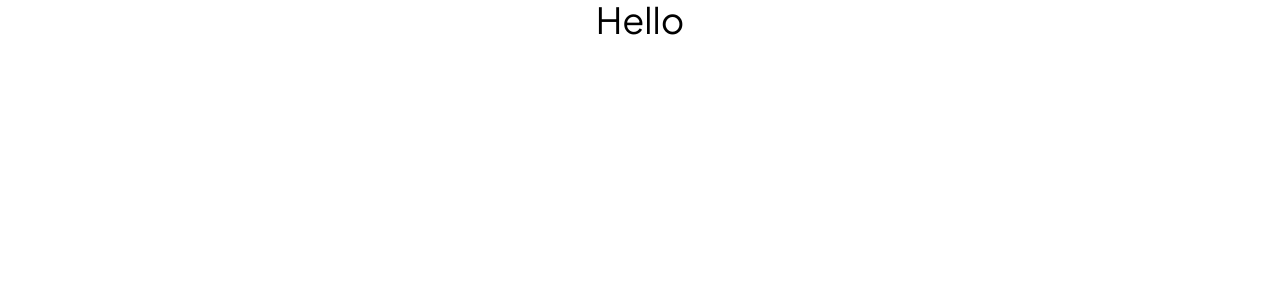
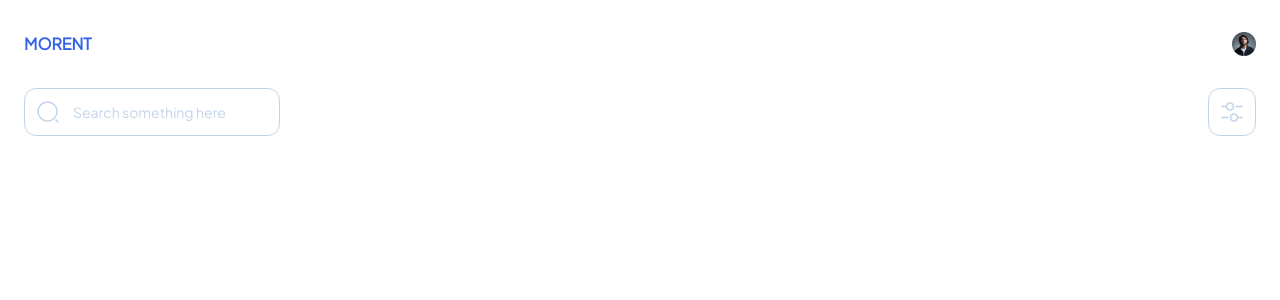
Before and after one commit to amirk1998/Car-Rent-Website, a React (Vite) app: page / in a window 1280 px wide. Shown: the top 300 px of the page. Built offline with nearby package versions, Linux system fonts and the light colour scheme; the HTML template or start-up script is replaced by a standard one.

Commit message:
Styling Home Page

```diff
--- a/src/App.jsx
+++ b/src/App.jsx
@@ -1,7 +1,14 @@
+import { Routes, Route } from 'react-router-dom';
+import routes from './routes';
+
 function App() {
   return (
     <div className='App'>
-      <h1 className='text-center text-4xl'>Hello</h1>
+      <Routes>
+        {routes.map((route) => {
+          return <Route {...route} key={crypto.randomUUID()} />;
+        })}
+      </Routes>
     </div>
   );
 }
--- /dev/null
+++ b/src/Components/Home/HomeComponent.jsx
@@ -0,0 +1,78 @@
+// import profilePhoto from '../../assets/img/profile-1.png';
+// import { ReactComponent as settingIcon } from '../../assets/icons/setting.svg';
+
+const HomeComponent = () => {
+  return (
+    <div className=''>
+      <div className='flex items-center justify-between mt-8'>
+        <div className='text-primary-500 font-bold uppercase ml-6'>Morent</div>
+        <div className='w-6 h-6 rounded-full mr-6 flex items-center justify-center'>
+          <img src={'../../../public/images/profile-1.png'} alt='user' />
+        </div>
+      </div>
+      {/*  */}
+      <div className='flex items-center justify-between px-6 mt-8'>
+        <div className='relative'>
+          <div className='absolute inset-y-0 flex items-center left-3 top-3 w-6 h-6 text-secondary-200 '>
+            <svg
+              aria-hidden='true'
+              xmlns='http://www.w3.org/2000/svg'
+              width='24'
+              height='24'
+              fill='none'
+            >
+              <path
+                stroke='currentColor'
+                strokeLinecap='round'
+                strokeLinejoin='round'
+                strokeWidth='1.5'
+                d='M11.5 21a9.5 9.5 0 1 0 0-19 9.5 9.5 0 0 0 0 19ZM22 22l-2-2'
+              />
+            </svg>
+          </div>
+          <input
+            type='text'
+            className='block h-12 w-64 border border-secondary-200 rounded-xl placeholder-secondary-200 placeholder:text-sm pl-12 text-sm'
+            placeholder='Search something here'
+          />
+        </div>
+        <div className='border rounded-xl border-secondary-200 text-secondary-200 w-12 h-12 flex items-center justify-center'>
+          <svg
+            width='24'
+            height='24'
+            viewBox='0 0 24 24'
+            fill='none'
+            xmlns='http://www.w3.org/2000/svg'
+          >
+            <path
+              d='M22 7.25H16C15.59 7.25 15.25 6.91 15.25 6.5C15.25 6.09 15.59 5.75 16 5.75H22C22.41 5.75 22.75 6.09 22.75 6.5C22.75 6.91 22.41 7.25 22 7.25Z'
+              fill='#c3d4e9'
+            />
+            <path
+              d='M6 7.25H2C1.59 7.25 1.25 6.91 1.25 6.5C1.25 6.09 1.59 5.75 2 5.75H6C6.41 5.75 6.75 6.09 6.75 6.5C6.75 6.91 6.41 7.25 6 7.25Z'
+              fill='#c3d4e9'
+            />
+            <path
+              d='M10 10.75C7.66 10.75 5.75 8.84 5.75 6.5C5.75 4.16 7.66 2.25 10 2.25C12.34 2.25 14.25 4.16 14.25 6.5C14.25 8.84 12.34 10.75 10 10.75ZM10 3.75C8.48 3.75 7.25 4.98 7.25 6.5C7.25 8.02 8.48 9.25 10 9.25C11.52 9.25 12.75 8.02 12.75 6.5C12.75 4.98 11.52 3.75 10 3.75Z'
+              fill='#c3d4e9'
+            />
+            <path
+              d='M22 18.25H18C17.59 18.25 17.25 17.91 17.25 17.5C17.25 17.09 17.59 16.75 18 16.75H22C22.41 16.75 22.75 17.09 22.75 17.5C22.75 17.91 22.41 18.25 22 18.25Z'
+              fill='#c3d4e9'
+            />
+            <path
+              d='M8 18.25H2C1.59 18.25 1.25 17.91 1.25 17.5C1.25 17.09 1.59 16.75 2 16.75H8C8.41 16.75 8.75 17.09 8.75 17.5C8.75 17.91 8.41 18.25 8 18.25Z'
+              fill='#c3d4e9'
+            />
+            <path
+              d='M14 21.75C11.66 21.75 9.75 19.84 9.75 17.5C9.75 15.16 11.66 13.25 14 13.25C16.34 13.25 18.25 15.16 18.25 17.5C18.25 19.84 16.34 21.75 14 21.75ZM14 14.75C12.48 14.75 11.25 15.98 11.25 17.5C11.25 19.02 12.48 20.25 14 20.25C15.52 20.25 16.75 19.02 16.75 17.5C16.75 15.98 15.52 14.75 14 14.75Z'
+              fill='#c3d4e9'
+            />
+          </svg>
+        </div>
+      </div>
+    </div>
+  );
+};
+
+export default HomeComponent;
--- /dev/null
+++ b/src/Pages/HomePage/HomePage.jsx
@@ -0,0 +1,7 @@
+import HomeComponent from '../../Components/Home/HomeComponent';
+
+const HomePage = () => {
+  return <HomeComponent />;
+};
+
+export default HomePage;
--- /dev/null
+++ b/src/routes.jsx
@@ -0,0 +1,5 @@
+import HomePage from './Pages/HomePage/HomePage';
+
+const routes = [{ path: '/', element: <HomePage /> }];
+
+export default routes;
--- a/tailwind.config.cjs
+++ b/tailwind.config.cjs
@@ -1,4 +1,5 @@
 /** @type {import('tailwindcss').Config} */
+const defaultTheme = require('tailwindcss/defaultTheme');
 module.exports = {
   content: [
     './index.html',
@@ -11,6 +12,73 @@ module.exports = {
         sans: ['Plus Jakarta Sans'],
       },
     },
+    screens: {
+      xxs: '375px',
+      xs: '475px',
+      ...defaultTheme.screens,
+    },
+    colors: {
+      // primary colors
+      'primary-100': '#d6e4fd',
+      'primary-200': '#aec8fc',
+      'primary-300': '#85a8f8',
+      'primary-400': '#658df1',
+      'primary-500': '#3563e9',
+      'primary-600': '#264bc8',
+      'primary-700': '#1a37a7',
+      'primary-800': '#102587',
+      'primary-900': '#0a196f',
+      // secondary colors
+      'secondary-100': '#e0e9f4',
+      'secondary-200': '#c3d4e9',
+      'secondary-300': '#90a3bf',
+      'secondary-400': '#596780',
+      'secondary-500': '#1a202c',
+      'secondary-600': '#131825',
+      'secondary-700': '#0d121f',
+      'secondary-800': '#080c19',
+      'secondary-900': '#040815',
+      // success colors
+      'success-100': '#f5fcd2',
+      'success-200': '#e8faa6',
+      'success-300': '#d3f178',
+      'success-400': '#bce455',
+      'success-500': '#9cd323',
+      'success-600': '#7fb519',
+      'success-700': '#659711',
+      'success-800': '#4c7a0b',
+      'success-900': '#3b6506',
+      // error colors
+      'error-100': '#ffe7d3',
+      'error-200': '#ffc8a6',
+      'error-300': '#ffa37a',
+      'error-400': '#ff7f59',
+      'error-500': '#ff4423',
+      'error-600': '#db2719',
+      'error-700': '#b71112',
+      'error-800': '#930b16',
+      'error-900': '#7a0619',
+      // warning colors
+      'warning-100': '#fff8d7',
+      'warning-200': '#ffefb0',
+      'warning-300': '#ffe488',
+      'warning-400': '#ffd96b',
+      'warning-500': '#ffc73a',
+      'warning-600': '#dba32a',
+      'warning-700': '#b7821d',
+      'warning-800': '#936312',
+      'warning-900': '#7a4d0b',
+      // information colors
+      'info-100': '#dcf3ff',
+      'info-200': '#bae5ff',
+      'info-300': '#98d3ff',
+      'info-400': '#7ec2ff',
+      'info-500': '#54a6ff',
+      'info-600': '#3d81db',
+      'info-700': '#2a60b7',
+      'info-800': '#1a4393',
+      'info-900': '#102e7a',
+    },
   },
   plugins: [],
 };
```
Also changed, not shown: public/icons/setting.svg (added), public/images/profile-1.png (added).
